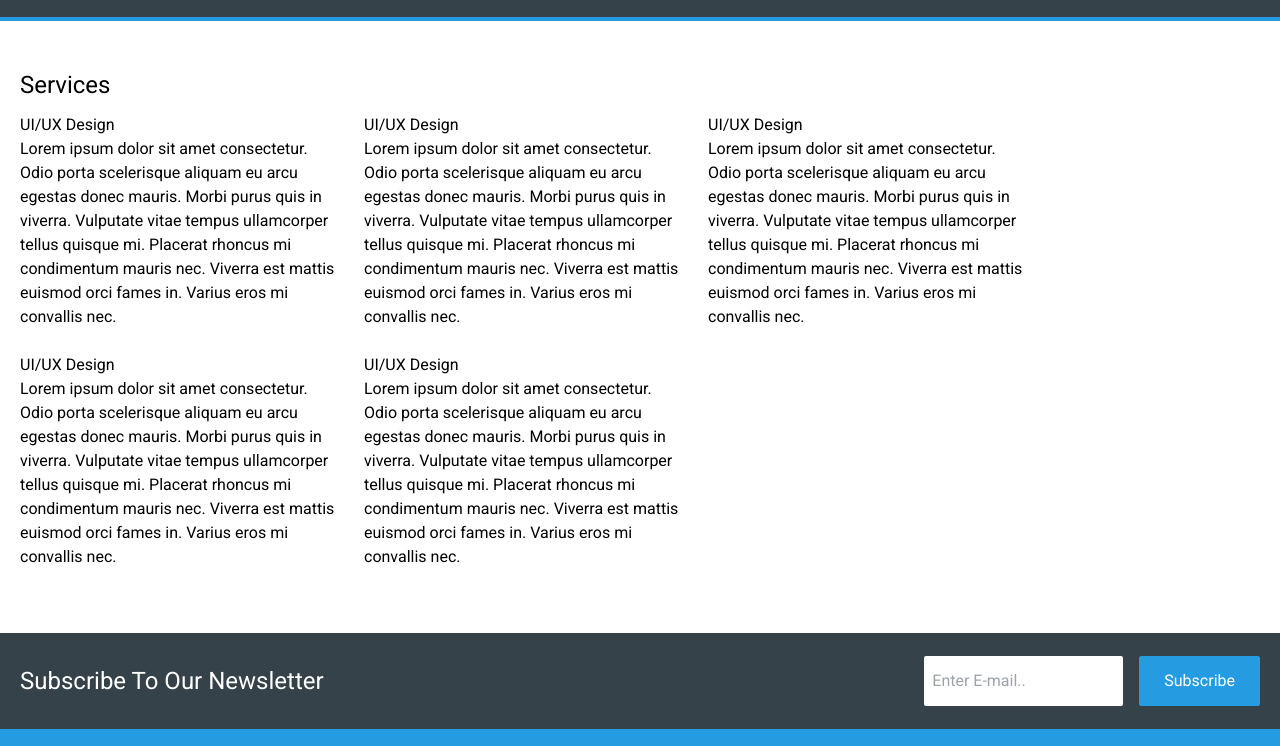
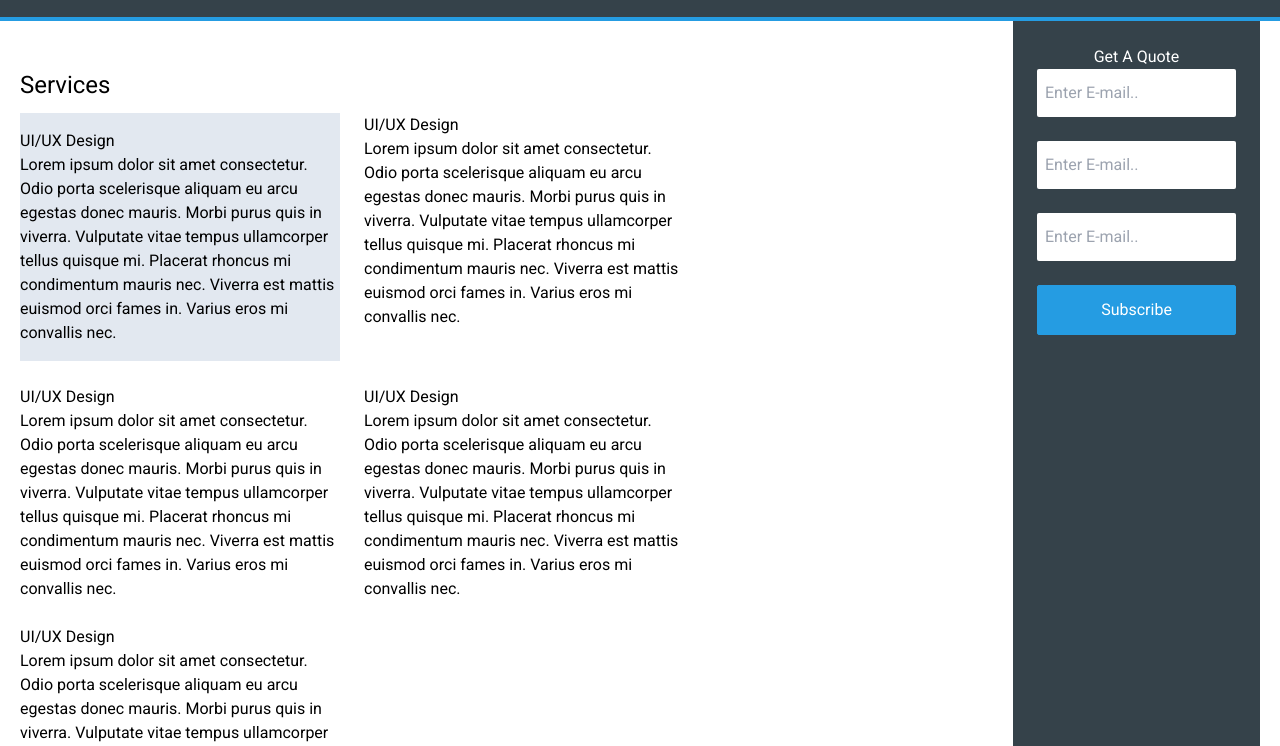
Before and after one commit to BitWizCoder/-basename-PWD-, a website: page services.html in a window 1280 px wide. Shown: the part 54-800 px from the top of the page. Drawn offline with Linux system fonts and the light colour scheme.

Commit message:
services

```diff
--- a/services.html
+++ b/services.html
@@ -32,7 +32,7 @@
         <div class="mt-12">
             <h3 class="text-2xl mb-3">Services</h3>
             <div class="flex gap-6 flex-wrap">
-                <div class="max-w-80">
+                <div class="max-w-80 bg-slate-200 py-4 px-4">
                     <h3>UI/UX Design</h3>
                     <p>Lorem ipsum dolor sit amet consectetur. Odio porta scelerisque aliquam eu arcu egestas donec
                         mauris. Morbi purus quis in viverra. Vulputate vitae tempus ullamcorper tellus quisque mi.
@@ -73,7 +73,16 @@
                 </div>
             </div>
         </div>
-        <div></div>
+        <div class="bg-Secondary-500 py-6 px-6 h-auto">
+            <h3 class="text-white text-center">Get A Quote</h3>
+            <div class="flex flex-col gap-6 ">
+                <input type="text" placeholder="Enter E-mail.." class="py-3 rounded-sm px-2 inline-block">
+                <input type="text" placeholder="Enter E-mail.." class="py-3 rounded-sm px-2 inline-block">
+                <input type="text" placeholder="Enter E-mail.." class="py-3 rounded-sm px-2 inline-block">
+                <button
+                    class="bg-Primary-500 hover:bg-Secondary-500 hover:text-Primary-500 border border-Primary-500 text-white py-3 px-6 rounded-sm">Subscribe</button>
+            </div>
+        </div>
     </div>
 
 
```
